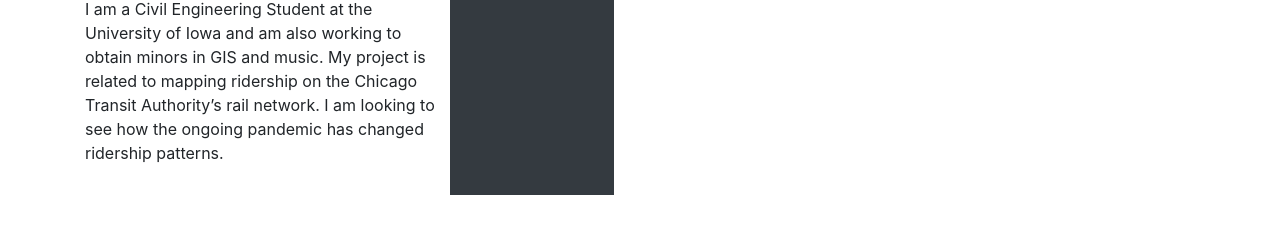
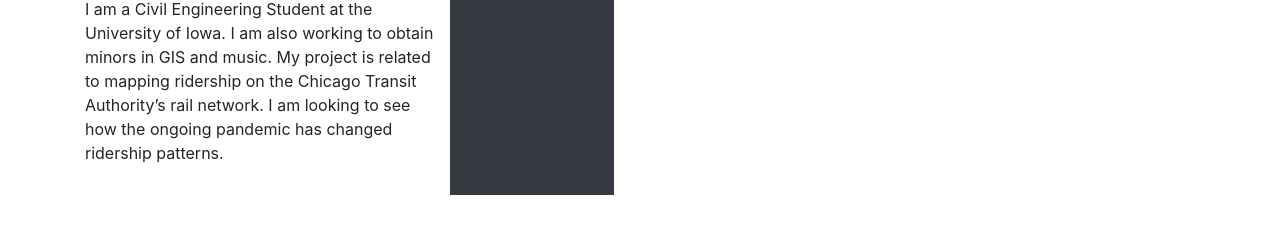
Before and after one commit to geog3540/CTA-L-Ridership-Mapping-lajiricek-, a website: page bio3540.html in a window 1280 px wide. Shown: the part 401-634 px from the top of the page. Drawn offline with Linux system fonts and the light colour scheme.

Commit message:
Update bio3540.html

```diff
--- a/bio3540.html
+++ b/bio3540.html
@@ -60,7 +60,7 @@
       <div class="col-lg-4 col-sm-6 portfolio-item">
       <img class="card-img-top" src="images/Iowa_Hawkeyes_logo.svg.png" alt="">
       <div>
-      <p class = "card-text">I am a Civil Engineering Student at the University of Iowa and am also working to obtain minors in GIS and music. My project is related to mapping ridership on the Chicago Transit Authority’s rail network. I am looking to see how the ongoing pandemic has changed ridership patterns.  </p>
+      <p class = "card-text">I am a Civil Engineering Student at the University of Iowa. I am also working to obtain minors in GIS and music. My project is related to mapping ridership on the Chicago Transit Authority’s rail network. I am looking to see how the ongoing pandemic has changed ridership patterns.  </p>
       </div>
       <!-- /.row -->
 
```
